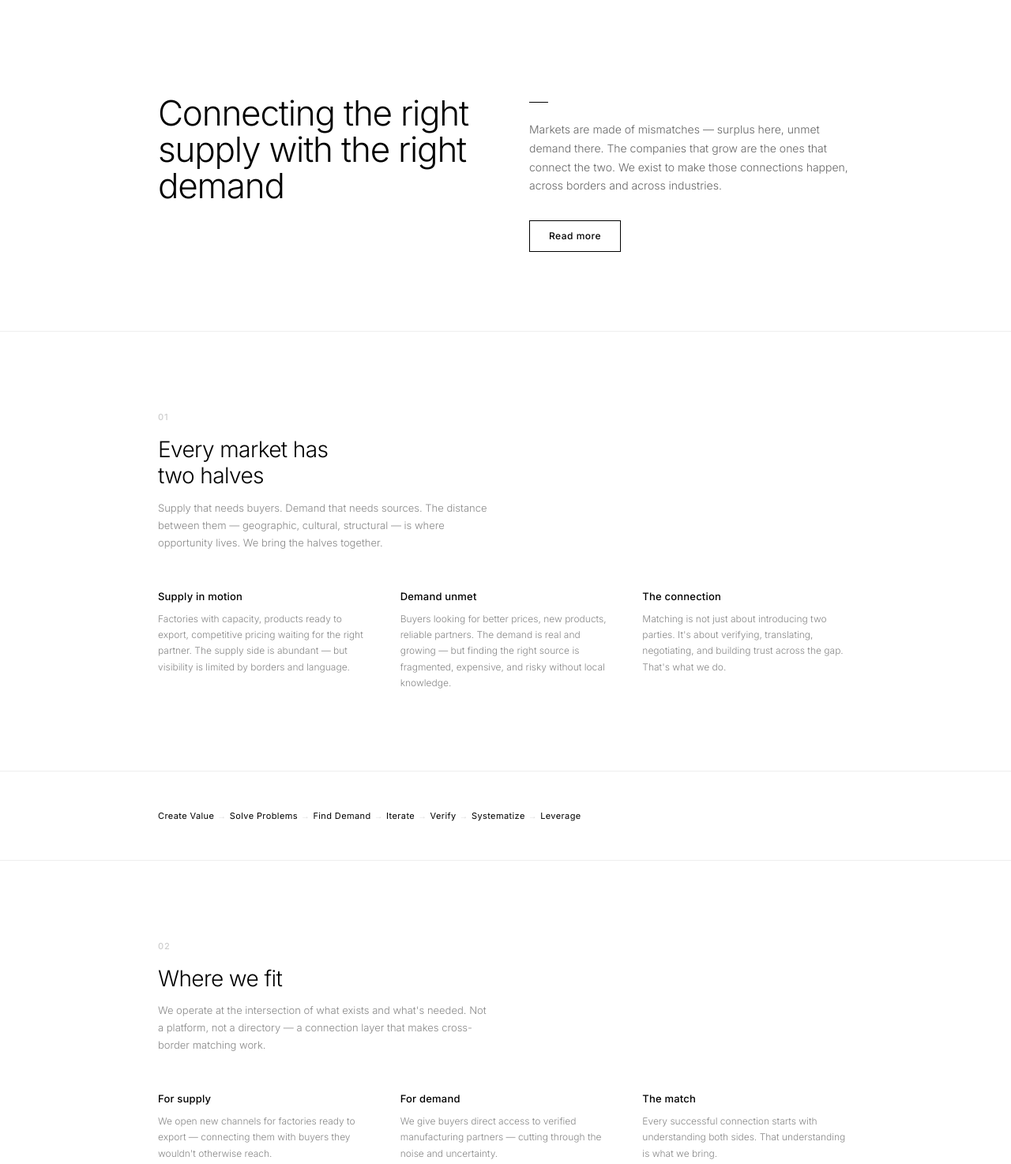
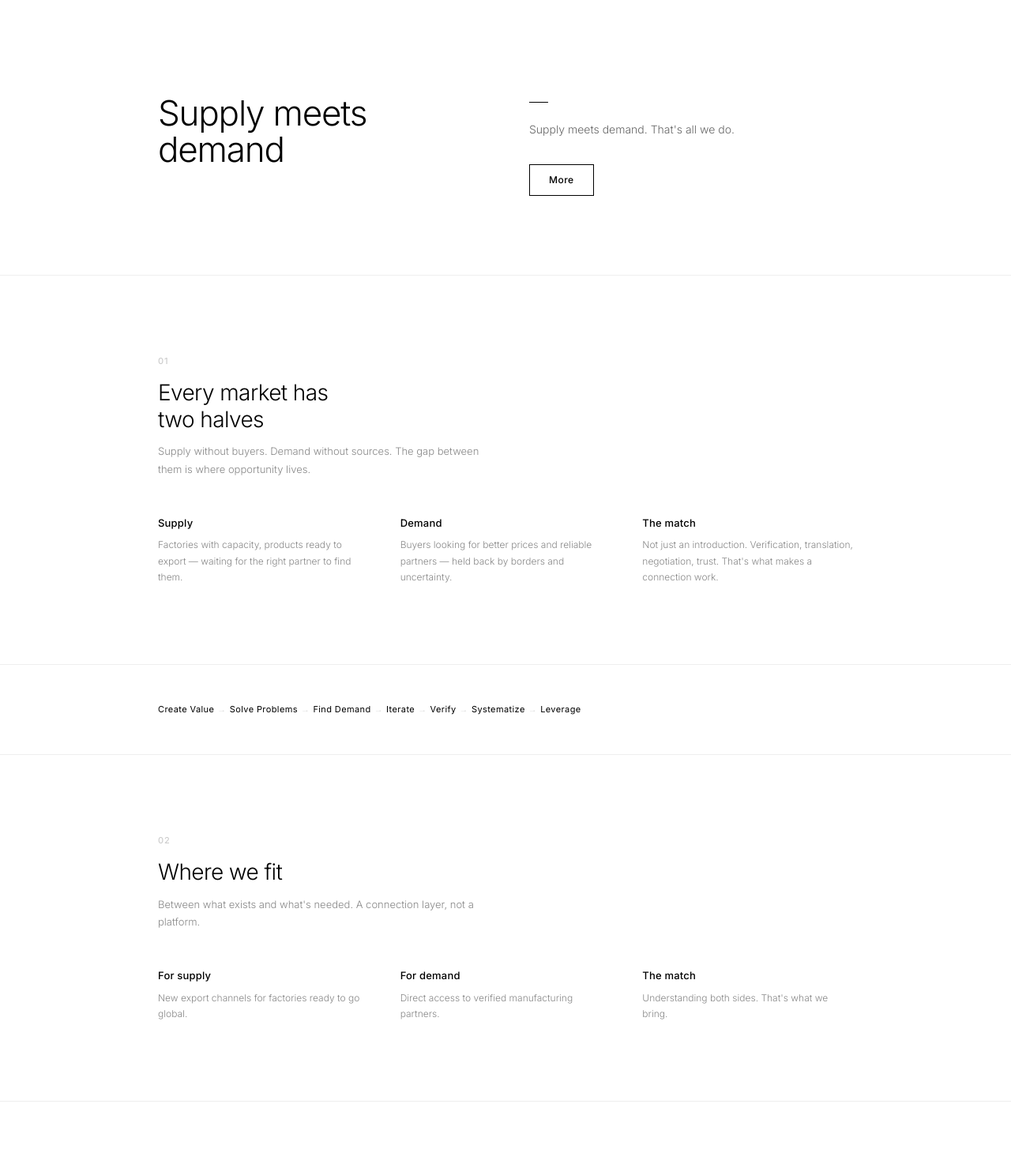
Before and after one commit to nichenexusglobal-blip/nichenexusglobal, a plain HTML site: page index.html in a window 1280 px wide. Shown: the part 60-1534 px from the top of the page at 79% size. Drawn offline with Linux system fonts and the light colour scheme.

Commit message:
site: drastically cut text - minimal, editorial

```diff
--- a/index.html
+++ b/index.html
@@ -206,12 +206,12 @@
     <div class="wrap">
       <div class="hero-grid">
         <div>
-          <h1>Connecting the right<br>supply with the right demand</h1>
+          <h1>Supply meets<br>demand</h1>
         </div>
         <div class="hero-right">
           <div class="mark"></div>
-          <p>Markets are made of mismatches — surplus here, unmet demand there. The companies that grow are the ones that connect the two. We exist to make those connections happen, across borders and across industries.</p>
-          <a href="#about" class="btn">Read more</a>
+          <p>Supply meets demand. That's all we do.</p>
+          <a href="#about" class="btn">More</a>
         </div>
       </div>
     </div>
@@ -222,19 +222,19 @@
     <div class="wrap">
       <div class="num">01</div>
       <h2>Every market has<br>two halves</h2>
-      <p class="desc">Supply that needs buyers. Demand that needs sources. The distance between them — geographic, cultural, structural — is where opportunity lives. We bring the halves together.</p>
+      <p class="desc">Supply without buyers. Demand without sources. The gap between them is where opportunity lives.</p>
       <div class="grid3">
         <div class="item">
-          <h3>Supply in motion</h3>
-          <p>Factories with capacity, products ready to export, competitive pricing waiting for the right partner. The supply side is abundant — but visibility is limited by borders and language.</p>
+          <h3>Supply</h3>
+          <p>Factories with capacity, products ready to export — waiting for the right partner to find them.</p>
         </div>
         <div class="item">
-          <h3>Demand unmet</h3>
-          <p>Buyers looking for better prices, new products, reliable partners. The demand is real and growing — but finding the right source is fragmented, expensive, and risky without local knowledge.</p>
+          <h3>Demand</h3>
+          <p>Buyers looking for better prices and reliable partners — held back by borders and uncertainty.</p>
         </div>
         <div class="item">
-          <h3>The connection</h3>
-          <p>Matching is not just about introducing two parties. It's about verifying, translating, negotiating, and building trust across the gap. That's what we do.</p>
+          <h3>The match</h3>
+          <p>Not just an introduction. Verification, translation, negotiation, trust. That's what makes a connection work.</p>
         </div>
       </div>
     </div>
@@ -260,19 +260,19 @@
     <div class="wrap">
       <div class="num">02</div>
       <h2>Where we fit</h2>
-      <p class="desc">We operate at the intersection of what exists and what's needed. Not a platform, not a directory — a connection layer that makes cross-border matching work.</p>
+      <p class="desc">Between what exists and what's needed. A connection layer, not a platform.</p>
       <div class="grid3">
         <div class="item">
           <h3>For supply</h3>
-          <p>We open new channels for factories ready to export — connecting them with buyers they wouldn't otherwise reach.</p>
+          <p>New export channels for factories ready to go global.</p>
         </div>
         <div class="item">
           <h3>For demand</h3>
-          <p>We give buyers direct access to verified manufacturing partners — cutting through the noise and uncertainty.</p>
+          <p>Direct access to verified manufacturing partners.</p>
         </div>
         <div class="item">
           <h3>The match</h3>
-          <p>Every successful connection starts with understanding both sides. That understanding is what we bring.</p>
+          <p>Understanding both sides. That's what we bring.</p>
         </div>
       </div>
     </div>
@@ -285,13 +285,13 @@
       <div class="two-col">
         <div class="left">
           <h2 style="margin-bottom: 32px;">Beyond the transaction</h2>
-          <p style="font-size: 13px; color: #888; line-height: 1.7; max-width: 400px;">A good match is not just about price and product. It's about timing, trust, and mutual understanding. We don't just facilitate deals — we build the conditions for them to happen naturally.</p>
+          <p style="font-size: 13px; color: #888; line-height: 1.7; max-width: 400px;">A good match is about timing, trust, and understanding. Not just price and product.</p>
         </div>
         <div class="right">
           <div class="card">
             <div class="slug">Our role</div>
             <div class="big">Matching, not middleman</div>
-            <p style="font-size: 12px; color: #888; line-height: 1.7;">We don't own inventory, we don't set prices, we don't stand between buyer and seller. We bring them together and step aside. That's what real matching looks like.</p>
+            <p style="font-size: 12px; color: #888; line-height: 1.7;">We bring them together. Then we step aside.</p>
           </div>
         </div>
       </div>
```
